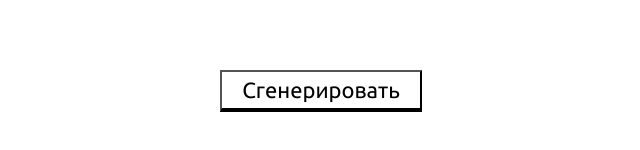
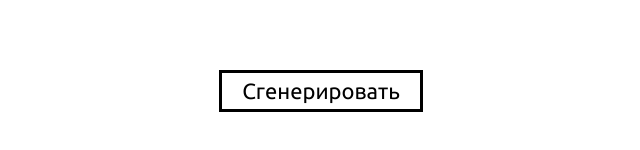
Before and after one commit to vavilentar/spl-training, a plain HTML site: page index.html in a window 1280 px wide. Shown: the part 392-542 px from the top of the page, without its empty margins (319-959 px from the left). Drawn offline with Linux system fonts and the light colour scheme.

Commit message:
Update styles

```diff
--- a/style.css
+++ b/style.css
@@ -29,10 +29,11 @@ body {
 	width: fit-content;
 	padding: 5px 20px;
 	font-family: 'Ubuntu';
-	border-bottom: 4px solid black;
+	border: 3px solid black;
 	background-color: white;
 	font-size: 22px;
 	cursor: pointer;
+	color: black;
 }
 
 .number {
```
